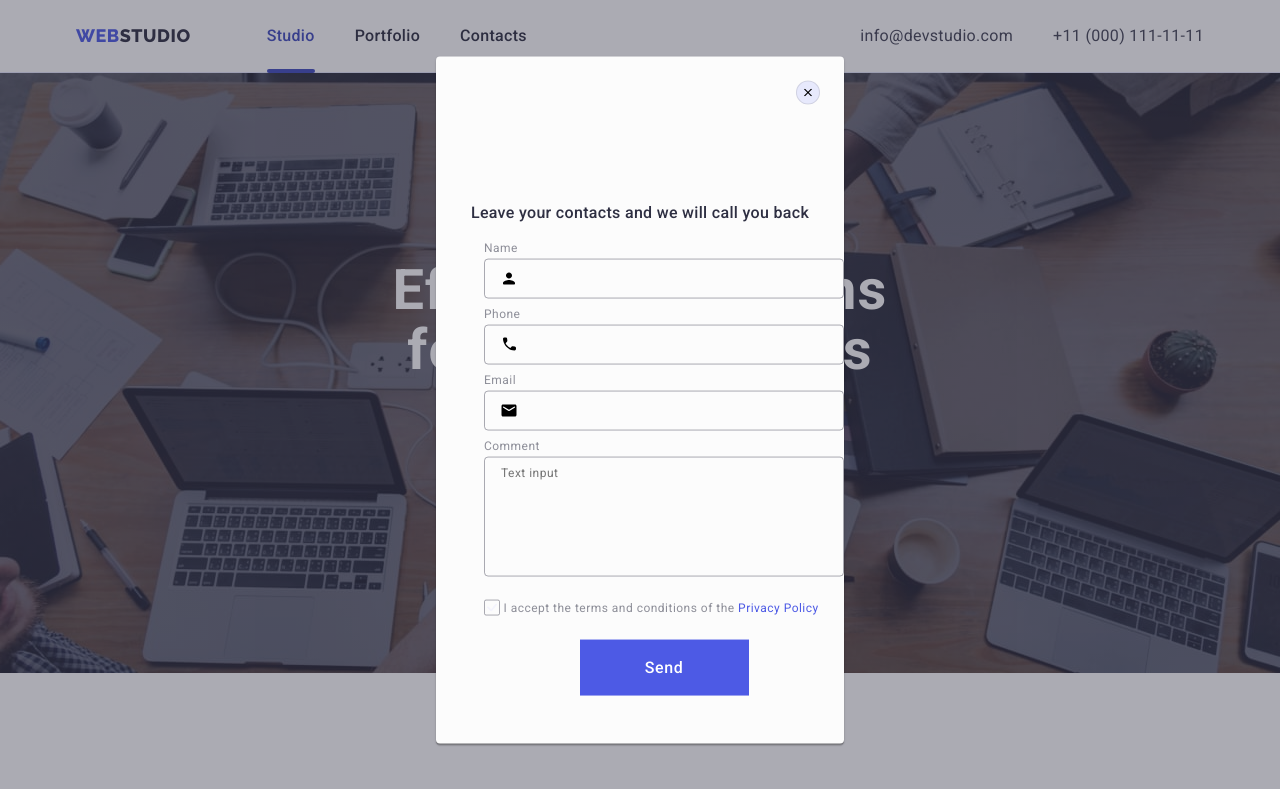
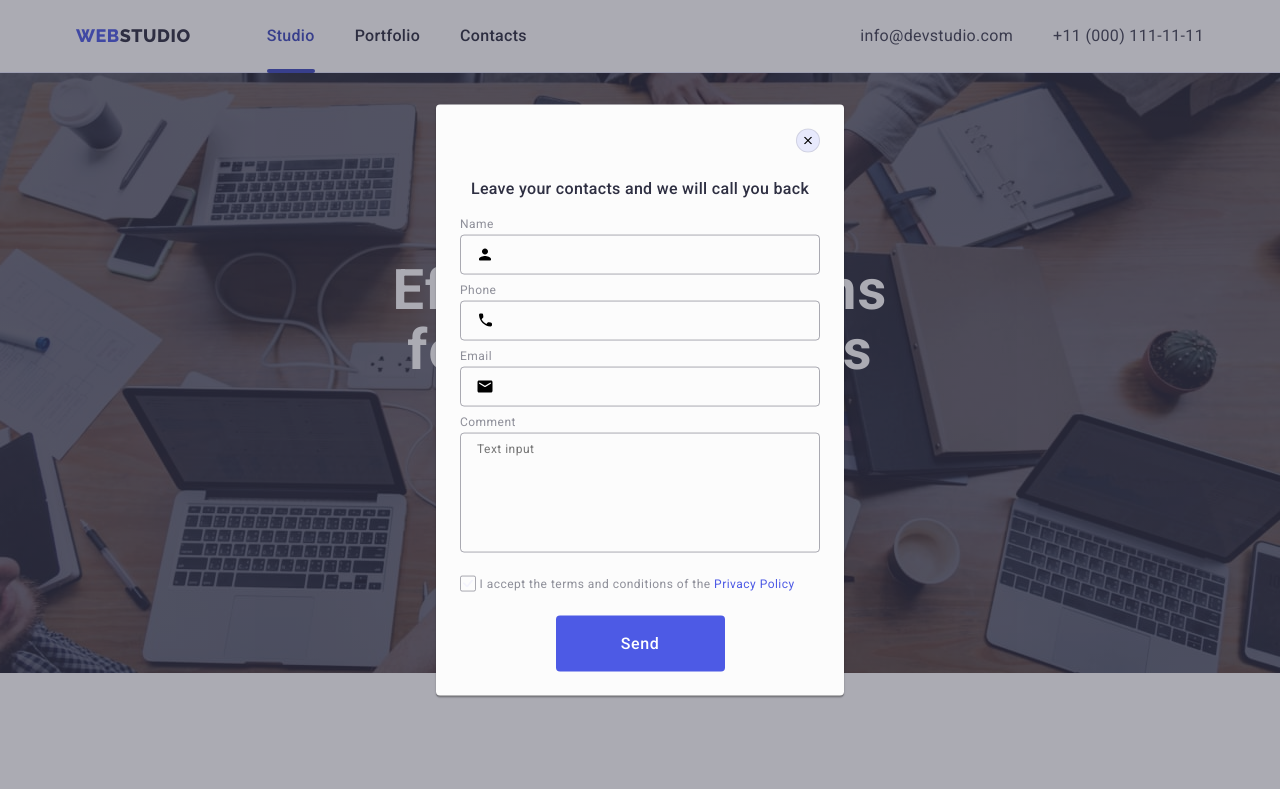
Before and after one commit to YaManyunya/goit-markup-hw-05, a plain HTML site: page index.html in a window 1280 px wide. Both pictures are taken after a click on the button "Order Service". Shown: the top 789 px of the page. Drawn offline with nearby package versions, Linux system fonts and the light colour scheme.

Commit message:
Update styles.css

```diff
--- a/css/styles.css
+++ b/css/styles.css
@@ -702,7 +702,6 @@ a{
   text-align: center;
   line-height: 1.5;
   letter-spacing: 0.02em;
-  margin-top: 72px;
   margin-bottom: 16px;
 }
 
@@ -713,9 +712,9 @@ a{
 .modal-input-form{
   width: 360px;
   display: block;
-  margin-bottom: 24px;
+  /*margin-bottom: 24px;
   margin-left: 24px;
-  margin-right: 24px;
+  margin-right: 24px;*/
 }
 .modal-input-name {
   display: block;
@@ -815,6 +814,7 @@ color: var(--primary-brand-color);
 
 .modal-button-textarea {
   padding: 0;
+  border-radius: 4px;
   background-color: var(--primary-brand-color);
   border: none;
   color: var(--body-background-color);
```
